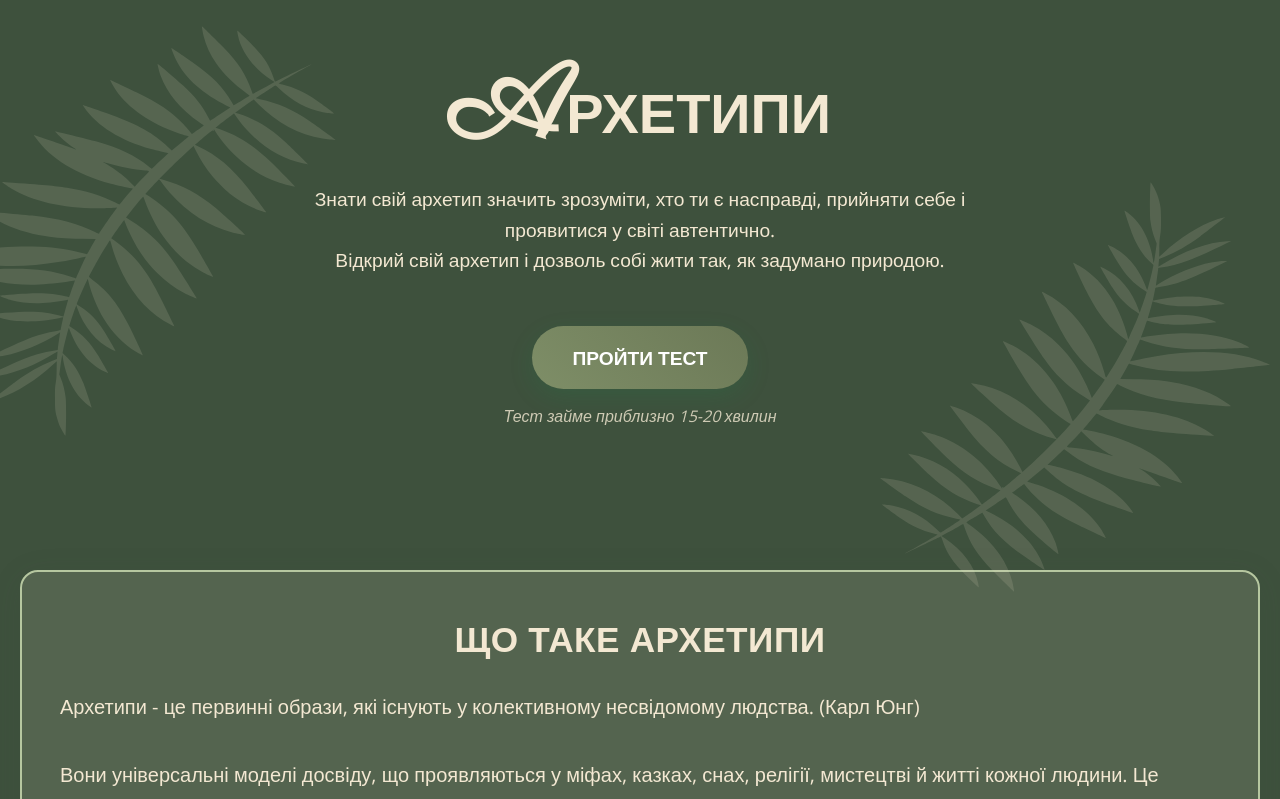
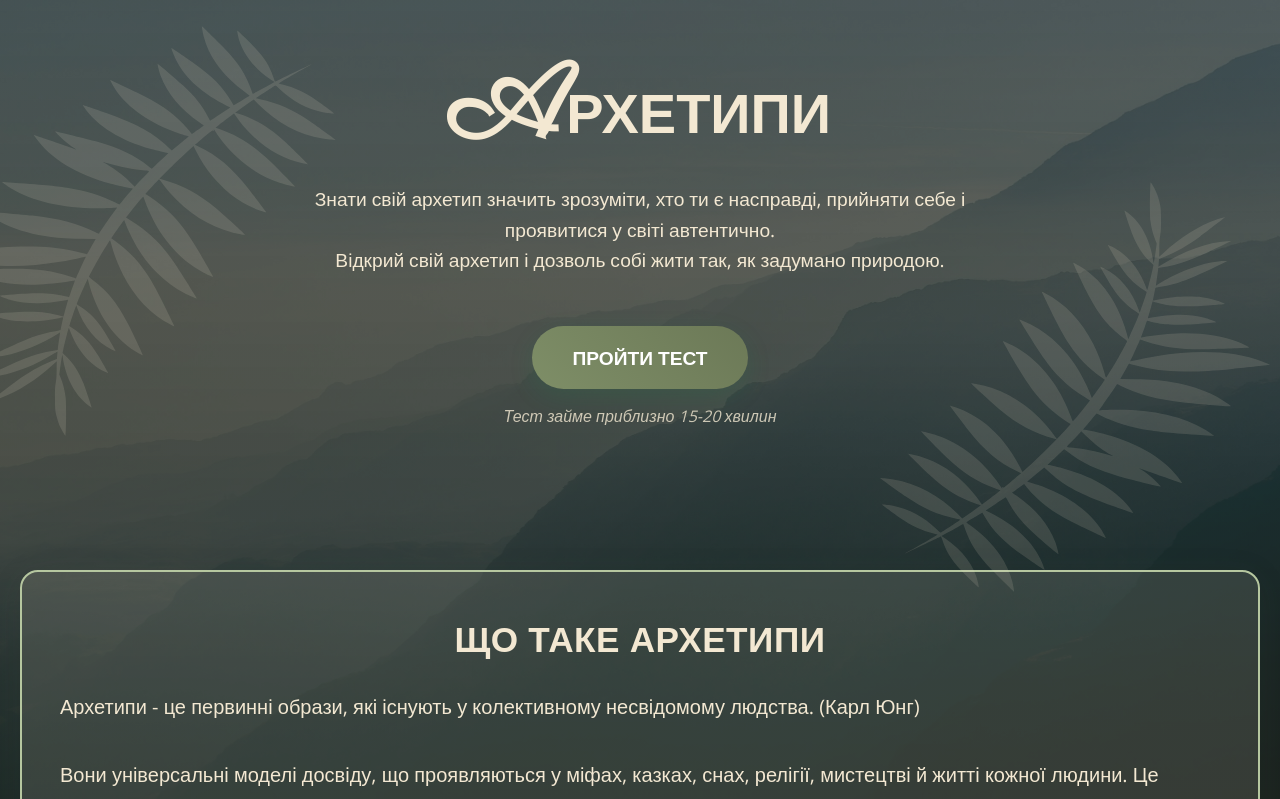
Before and after one commit to ropai-dmytro/archetype-quiz, a React (Create React App) app: page /archetype-quiz in a window 1280 px wide. Shown: the top 799 px of the page. Built offline with nearby package versions, Linux system fonts and the light colour scheme.

Commit message:
Added background

```diff
--- a/src/App.css
+++ b/src/App.css
@@ -8,7 +8,6 @@ body {
   font-family: 'Open Sans', Arial, sans-serif;
   -webkit-font-smoothing: antialiased;
   -moz-osx-font-smoothing: grayscale;
-  background: #43513a;
   min-height: 100vh;
   color: #f5ecd7;
   line-height: 1.6;
@@ -18,7 +17,6 @@ body {
   min-height: 100vh;
   display: flex;
   flex-direction: column;
-  background: #43513a;
 }
 
 /* Creamy/golden text color for headers */
--- a/src/components/AuthorPage.css
+++ b/src/components/AuthorPage.css
@@ -5,7 +5,6 @@
   display: flex;
   flex-direction: column;
   animation: fadeIn 0.8s ease-out;
-  background: #3E513D;
   color: #f3e8d2;
   font-family: 'Open Sans', Arial, sans-serif;
 }
--- a/src/components/HomePage.css
+++ b/src/components/HomePage.css
@@ -1,4 +1,4 @@
-/* Increase specificity by adding parent selector */
+/* Remove background from .home-page so global body background applies */
 .home-page,
 div.home-page {
   position: relative;
@@ -7,9 +7,18 @@ div.home-page {
   display: flex;
   flex-direction: column;
   animation: fadeIn 0.8s ease-out;
-  background: #3E513D !important; /* Force override */
-  color: #f3e8d2 !important; /* Force override */
+  color: #f3e8d2 !important;
   font-family: 'Open Sans', Arial, sans-serif;
+  z-index: 1;
+}
+
+.home-page::before {
+  display: none;
+}
+
+.home-page > * {
+  position: relative;
+  z-index: 2;
 }
 
 .hero-section {
--- a/src/index.css
+++ b/src/index.css
@@ -1,10 +1,16 @@
 body {
+  min-height: 100vh;
   margin: 0;
-  font-family: -apple-system, BlinkMacSystemFont, 'Segoe UI', 'Roboto', 'Oxygen',
-    'Ubuntu', 'Cantarell', 'Fira Sans', 'Droid Sans', 'Helvetica Neue',
-    sans-serif;
-  -webkit-font-smoothing: antialiased;
-  -moz-osx-font-smoothing: grayscale;
+  padding: 0;
+  background: linear-gradient(rgba(34, 40, 32, 0.68), rgba(34, 40, 32, 0.82)), url('/public/background2.jpg') center center / cover no-repeat fixed;
+  color: #f3e8d2;
+  font-family: 'Open Sans', Arial, sans-serif;
+  z-index: 1;
+}
+
+body > * {
+  position: relative;
+  z-index: 2;
 }
 
 code {
```
Also changed, not shown: public/background2.jpg (added).
